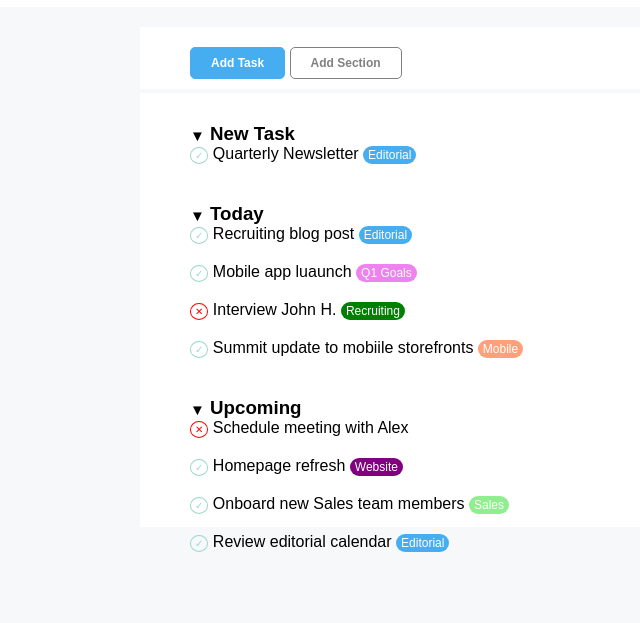
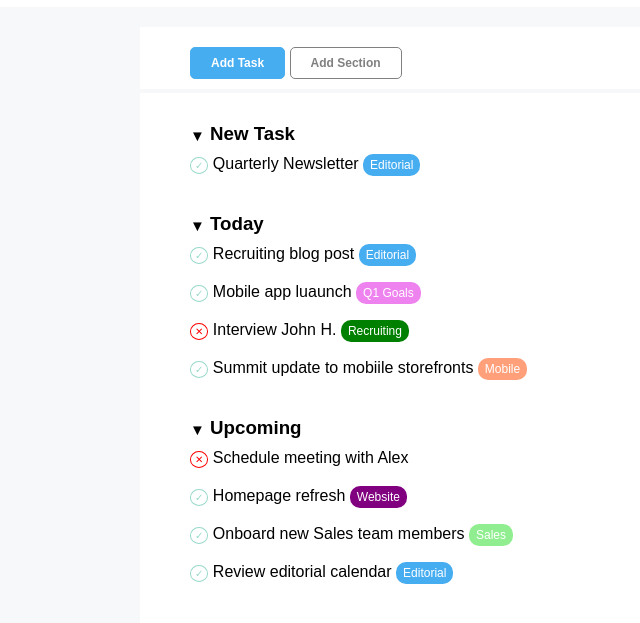
Before and after one commit to B0G0N1/html-css-toboolist, a plain HTML site: page index.html in a window 1280 px wide. Shown: the part 63-686 px from the top of the page, without its empty margins (0-640 px from the left). Drawn offline with Linux system fonts and the light colour scheme.

Commit message:
[FIX] Correct some issues, FINAL PROJECT

```diff
--- a/css/style.css
+++ b/css/style.css
@@ -32,9 +32,10 @@ body{
 /* MAIN */
 #container{
     width: 1000px;
-    height: 500px;
+    height: auto;
     margin: 20px auto;
     background-color: white;
+    padding-bottom: 10px;
 }
 
 
@@ -79,6 +80,7 @@ ul{
 }
 
 li{
+    margin-top: 10px;
     margin-bottom: 20px;
 }
 
@@ -87,11 +89,13 @@ li{
     font-size: 15px;
 }
 
+
+/* SIMBOLI */
 .symbol{
     font-size: 10px;
     border-radius: 50%;
     padding: 2px 4px;
-    border: 1px solid;
+    border: 1.5px solid;
 }
 
 .checkmark{
@@ -104,11 +108,13 @@ li{
     border-color: red;
 }
 
+
+/* TESTO EVIDENZIATO */
 .highlighted{
     color: white;
     font-size: 12px;
     border-radius: 10px;
-    padding: 2px 5px;
+    padding: 4px 7px;
 }
 
 .azure{
```
